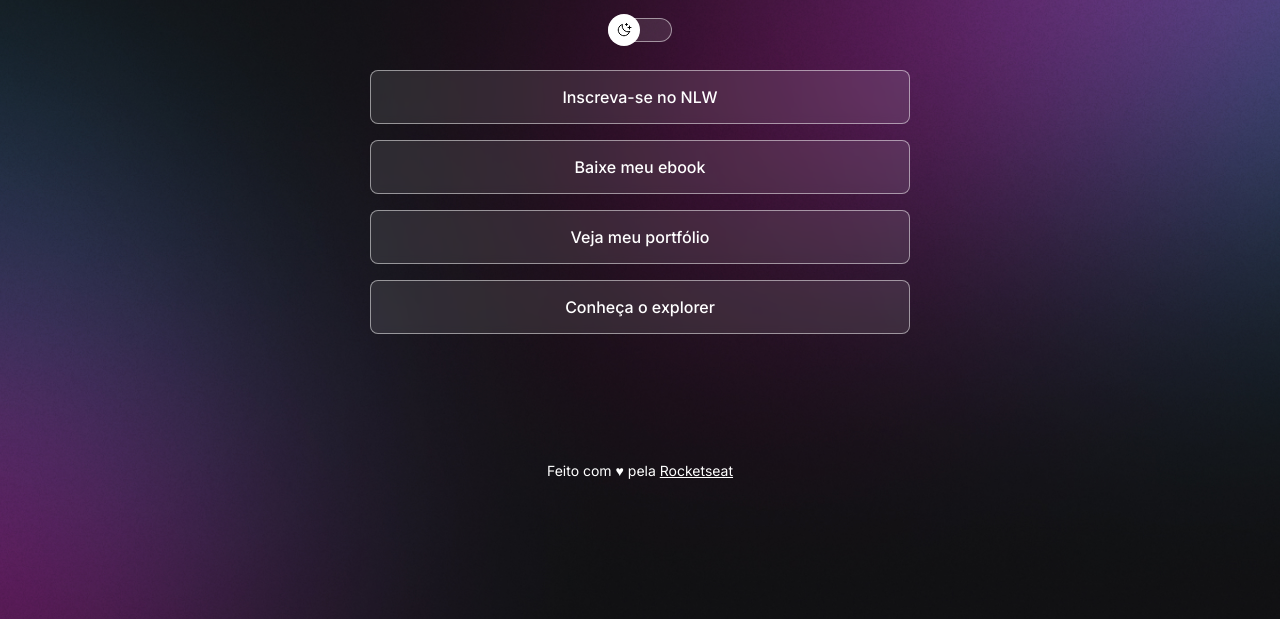
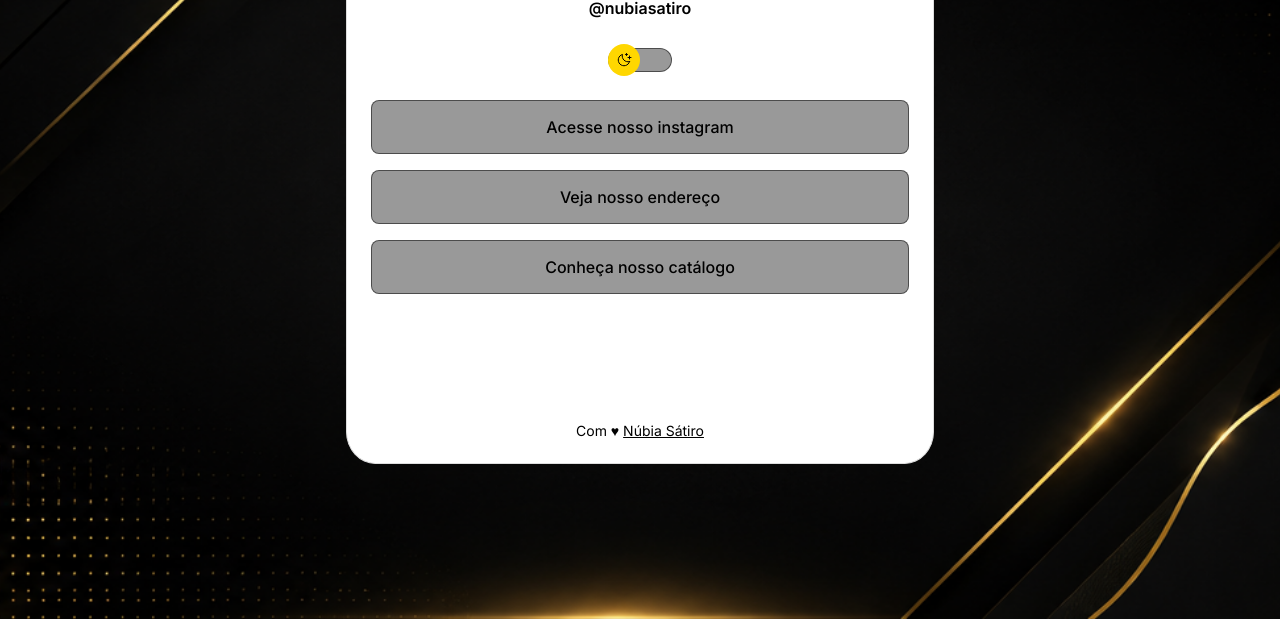
Before and after one commit to rayanbr12br3hotmail-dev/projeto-, a plain HTML site: page index.html in a window 1280 px wide. Shown: the part 237-856 px from the top of the page. Drawn offline with nearby package versions, Linux system fonts and the light colour scheme.

Commit message:
git add commit push

```diff
--- a/index.html
+++ b/index.html
@@ -9,17 +9,17 @@
     />
     <meta charset="UTF-8" />
     <meta name="viewport" content="width=device-width, initial-scale=1.0" />
-    <title>Devlinks</title>
+    <title>NUbia Satiro</title>
     <link rel="stylesheet" href="./style.css" />
   </head>
   <body>
     <div id="container">
       <div id="profile">
         <img
-          src="./assets/avatar.png"
-          alt="foto do maykbrito sorrindo, ele está utilizando uma camiseta preta juntamente com um oculos e o fundo da imagem está em amarelo"
+          src="./assets/logonubiasemijoias.webp"
+          alt="Uma logo de uma loja e está escrito as letras N S em dourado com um fundo preto"
         />
-        <p>@maykbrito</p>
+        <p>@nubiasatiro</p>
       </div>
 
       <div id="switch" onclick="toggleMode()">
@@ -28,33 +28,51 @@
       </div>
 
       <ul>
-        <li><a href="#">Inscreva-se no NLW</a></li>
-        <li><a href="#">Baixe meu ebook</a></li>
-        <li><a href="#">Veja meu portfólio</a></li>
         <li>
-          <a href="https://rocketseat.com.br/explorer" target="_blank"
-            >Conheça o explorer</a
+          <a href="https://www.instagram.com/lojanubiasatiro" target="_blank"
+            >Acesse nosso instagram</a
+          >
+        </li>
+        <li>
+          <a
+            href="https://www.google.com/maps/place/Loja+N%C3%BAbia+S%C3%A1tiro+-+Moda+Feminina+-+Acess%C3%B3rios+-+Casa/@-16.7461854,-49.2066848,17z/data=!3m1!4b1!4m6!3m5!1s0x935efaad82f8b545:0xadaf4534b5033551!8m2!3d-16.7461854!4d-49.2066848!16s%2Fg%2F11c751jzxp?entry=ttu&g_ep=EgoyMDI2MDcyMi4wIKXMDSoASAFQAw%3D%3D"
+            target="_blank"
+            >Veja nosso endereço</a
+          >
+        </li>
+        <li>
+          <a
+            href=" https://api.whatsapp.com/send?phone=5562992118897&text=Ol%C3%A1&fbclid=PAZXh0bgNhZW0CMTEAAadU6OOji4Lc5ZaY_znGDFn4RZmphU7N9JFKoXSyiJwRYA-6CpFNoUBUJZYeMQ_aem_eDeXPOydY0KE7mXkUCas8Q."
+            target="_blank"
+            >Conheça nosso catálogo</a
           >
         </li>
       </ul>
       <div id="social-links">
-        <a href="https://github.com/maykbrito" target="_blank">
-          <ion-icon name="logo-github"></ion-icon
+        <a
+          href="https://www.google.com/maps/place/Loja+N%C3%BAbia+S%C3%A1tiro+-+Moda+Feminina+-+Acess%C3%B3rios+-+Casa/@-16.7461854,-49.2066848,17z/data=!3m1!4b1!4m6!3m5!1s0x935efaad82f8b545:0xadaf4534b5033551!8m2!3d-16.7461854!4d-49.2066848!16s%2Fg%2F11c751jzxp?entry=ttu&g_ep=EgoyMDI2MDcyMi4wIKXMDSoASAFQAw%3D%3D"
+          target="_blank"
+        >
+          <ion-icon name="map-outline"></ion-icon
         ></a>
-        <a href="https://github.com/maykbrito" target="_blank"
+        <a href="https://www.instagram.com/lojanubiasatiro" target="_blank"
           ><ion-icon name="logo-instagram"></ion-icon
         ></a>
-        <a href="https://github.com/maykbrito" target="_blank"
-          ><ion-icon name="logo-youtube"></ion-icon
+        <a
+          href="https://api.whatsapp.com/send?phone=5562992118897&text=Ol%C3%A1&fbclid=PAZXh0bgNhZW0CMTEAAadU6OOji4Lc5ZaY_znGDFn4RZmphU7N9JFKoXSyiJwRYA-6CpFNoUBUJZYeMQ_aem_eDeXPOydY0KE7mXkUCas8Q."
+          target="_blank"
+          ><ion-icon name="logo-whatsapp"></ion-icon
         ></a>
-        <a href="https://github.com/maykbrito" target="_blank"
-          ><ion-icon name="logo-linkedin"></ion-icon
+        <a
+          href="https://github.com/mayhttps://www.threads.com/@lojanubiasatiro?xmt=AQG03iSuUV6RW_FfUFRJeFKPge53zNKqUjvLC1KvgKU8DS8kbrito"
+          target="_blank"
+          ><ion-icon name="logo-threads"></ion-icon
         ></a>
       </div>
       <footer>
-        Feito com ♥ pela
-        <a href="https://rocketseat.com.br/explorer" target="_blank"
-          >Rocketseat</a
+        Com ♥
+        <a href="https://www.instagram.com/lojanubiasatiro" target="_blank"
+          >Núbia Sátiro</a
         >
       </footer>
     </div>
--- a/script.js
+++ b/script.js
@@ -1,20 +1,20 @@
 function toggleMode() {
   const html = document.documentElement
-  html.classList.toggle("light")
+  html.classList.toggle("golden")
 
   //pegar a tag img
   const img = document.querySelector("#profile img")
 
   //substituir a imagem
-  if (html.classList.contains("light")) {
+  if (html.classList.contains("golden")) {
     //se tiver no modo light mode, adicionar a img light
     img.setAttribute(
       "src",
-      "./assets/avatar-light.png",
-      "alt = Foto de mayk brito sorrindo, ele está utilizando um oculos PerformanceNavigationTiming, uma jaqueta de couro escura juntamente com uma blusa preta por baixo. E o fundo da imagem está na cor azul.",
+      "./assets/logonubiasemijoias.webp",
+      "alt =A imagem retrada a letra N S em dourado com o fundo preto.",
     )
   } else {
     //se tiver, no modo  normal, manter a imagem normal
-    img.setAttribute("src", "./assets/avatar.png")
+    img.setAttribute("src", "./assets/logonubiasemijoias.webp")
   }
 }
--- a/style.css
+++ b/style.css
@@ -5,22 +5,22 @@
 }
 
 :root {
-  --text-color: white;
-  --bg-url: url(./assets/bg-mobile.jpg);
-  --stroke-color: rgba(255, 255, 255, 0.5);
-  --surface-color: rgba(255, 255, 255, 0.1);
+  --text-color: black;
+  --bg-url: url(./assets/background_mobile_preto_dourado.png);
+  --stroke-color: rgba(0, 0, 0, 0.5);
+  --surface-color: rgba(0, 0, 0, 0.4);
   --surface-color-houver: rgba(0, 0, 0, 0.02);
-  --highlight-color: rgba(255, 255, 255, 0.2);
+  --highlight-color: rgba(0, 0, 0, 0.5);
   --switch-bg-url: url(./assets/moon-stars.svg);
 }
 
-.light {
+.golden {
   --text-color: black;
-  --bg-url: url(./assets/bg-mobile-light.jpg);
-  --stroke-color: rgba(0, 0, 0, 0.5);
-  --surface-color: rgba(0, 0, 0, 0.05);
+  --bg-url: url(./assets/nubia.mobile.douradoepreto.png);
+  --stroke-color: rgba(0, 0, 0, 0.2);
+  --surface-color: rgba(0, 0, 0, 0.4);
   --surface-color-houver: rgba(0, 0, 0, 0.02);
-  --highlight-color: rgba(0, 0, 0, 0.1);
+  --highlight-color: rgba(0, 0, 0, 0.2);
   --switch-bg-url: url(./assets/sun.svg);
 }
 
@@ -39,6 +39,9 @@ body * {
   max-width: 588px;
   margin: 56px auto 0px;
   padding: 0 24px;
+  background-color: #fff;
+  border: 1px solid #ddd;
+  border-radius: 5%;
 }
 
 /*profile*/
@@ -48,11 +51,12 @@ body * {
 }
 
 #profile img {
-  width: 112px;
+  width: 140px;
+  border-radius: 50%;
 }
 
 #profile p {
-  font-weight: 500;
+  font-weight: 600;
   line-height: 24px;
   margin-top: 8px;
 }
@@ -68,7 +72,7 @@ body * {
 #switch button {
   width: 32px;
   height: 32px;
-  background: white var(--switch-bg-url) no-repeat center;
+  background: gold var(--switch-bg-url) no-repeat center;
   border: 0;
   border-radius: 50%;
 
@@ -81,7 +85,7 @@ body * {
   animation: slide-back 0.4s forwards;
 }
 
-.light #switch button {
+.golden #switch button {
   animation: slide-in 0.4s forwards;
 }
 
@@ -131,7 +135,7 @@ ul li a {
 
 ul li a:hover {
   background: var(--surface-color-houver);
-  border: 1.5px solid var(--text-color);
+  border: 1.5px solid var(--surface-color);
 }
 
 /*social-links*/
@@ -153,7 +157,7 @@ ul li a:hover {
 }
 
 #social-links a:hover {
-  background: var(--highlight-color);
+  background: var(--surface-color-houver);
 }
 footer {
   padding: 24px 0;
@@ -164,11 +168,11 @@ footer {
 /*media queries*/
 @media (min-width: 700px) {
   :root {
-    --bg-url: url(./assets/bg-desktop.jpg);
+    --bg-url: url(./assets/background_desktop_preto_dourado.png);
   }
 
-  .light {
-    --bg-url: url(./assets/bg-desktop-light.jpg);
+  .golden {
+    --bg-url: url(./assets/desktop.dourado-nubia.png);
   }
 }
 
@@ -181,7 +185,6 @@ footer {
     left: 50%;
   }
 }
-
 @keyframes slide-back {
   from {
     left: 50%;
```
Also changed, not shown: assets/avatar-light.png (deleted), assets/avatar.png (deleted), assets/background_desktop_preto_dourado.png (added), assets/background_mobile_preto_dourado.png (added), assets/bg-desktop-light.jpg (deleted), assets/bg-desktop.jpg (deleted), assets/bg-mobile-light.jpg (deleted), assets/bg-mobile.jpg (deleted), assets/logonubiasemijoias.webp (added), assets/nubia.mobile.douradoepreto.png (added), 3 other files.
